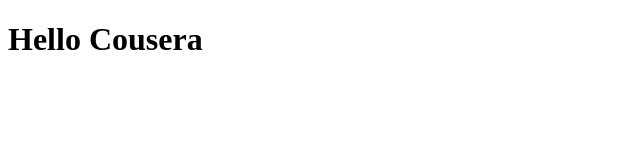
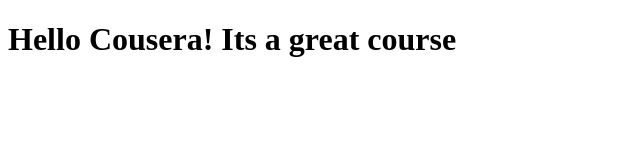
Before and after one commit to Dididbeast/Coursera-test-2, a plain HTML site: page stranica/index.html in a window 1280 px wide. Shown: the whole page, without its empty margins (0-640 px from the left). Drawn offline with Linux system fonts and the light colour scheme.

Commit message:
Small addition to our page content

```diff
--- a/stranica/index.html
+++ b/stranica/index.html
@@ -4,6 +4,6 @@
 	<title>Hello Coursera</title>
 </head>
 <body>
-<h1>Hello Cousera</h1>
+<h1>Hello Cousera! Its a great course</h1>
 </body>
 </html>
```
